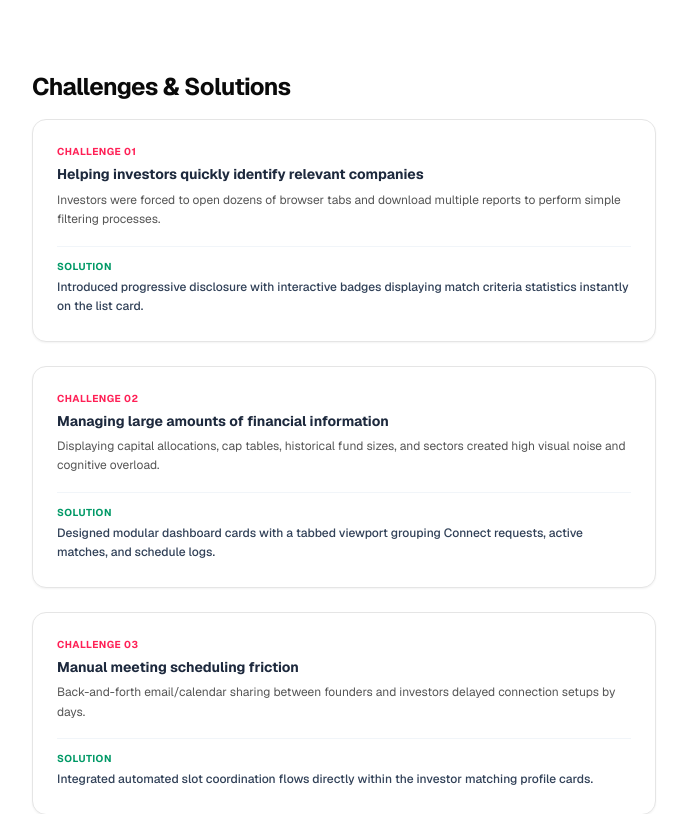
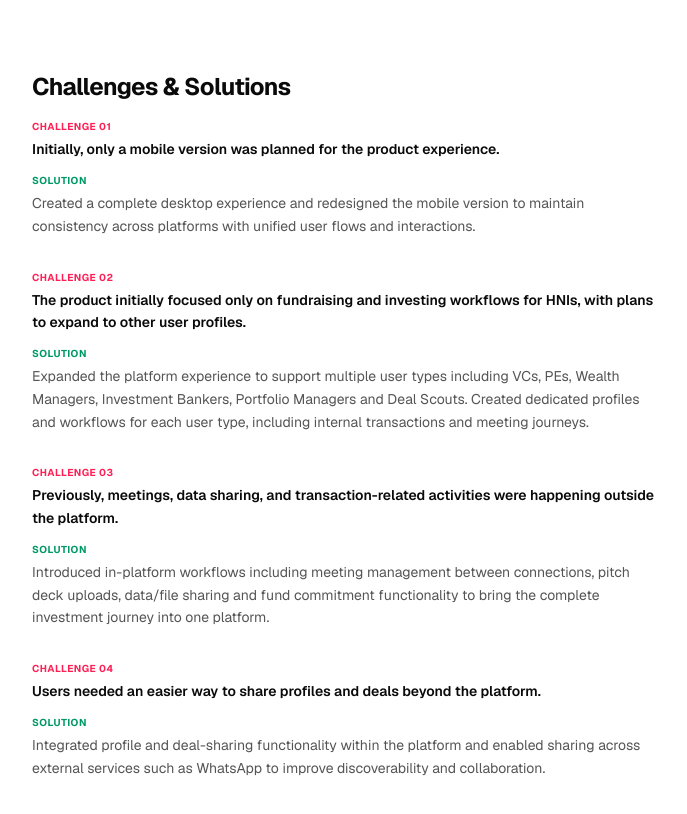
Before and after one commit to rahulpanchal8/resume, a Next.js app: page /projects/privatecircle-markets in a window 1280 px wide. Shown: the part 3071-3885 px from the top of the page, without its empty margins (296-983 px from the left). Built offline with nearby package versions, Linux system fonts and the light colour scheme.

Commit message:
Remove horizontal dividers between Challenges & Solutions items

```diff
--- a/src/app/projects/privatecircle-markets/page.tsx
+++ b/src/app/projects/privatecircle-markets/page.tsx
@@ -289,56 +289,68 @@ export default function PrivateCircleMarketsPage() {
       <BlurFade delay={0.45}>
         <div className="flex flex-col gap-2 pt-2">
           <h2 className="text-xl sm:text-2xl font-bold tracking-tight text-foreground">Challenges & Solutions</h2>
+          <div className="flex flex-col gap-8 mt-2">
 
-          <div className="flex flex-col gap-6 mt-2">
-
-            {/* Card 1 */}
-            <div className="p-6 border rounded-xl bg-white shadow-xs flex flex-col gap-4">
-              <div className="flex flex-col gap-1.5">
+            {/* Item 1 */}
+            <div className="flex flex-col gap-3">
+              <div className="flex flex-col gap-1">
                 <span className="text-[10px] font-bold text-rose-500 uppercase tracking-wider">Challenge 01</span>
-                <h3 className="font-bold text-sm text-slate-800 leading-snug">Helping investors quickly identify relevant companies</h3>
-                <p className="text-xs text-muted-foreground leading-relaxed">
-                  Investors were forced to open dozens of browser tabs and download multiple reports to perform simple filtering processes.
+                <p className="text-sm font-semibold text-foreground leading-relaxed">
+                  Initially, only a mobile version was planned for the product experience.
                 </p>
               </div>
-              <div className="border-t border-slate-100 pt-3 flex flex-col gap-1">
+              <div className="flex flex-col gap-1">
                 <span className="text-[10px] font-bold text-emerald-600 uppercase tracking-wider">Solution</span>
-                <p className="text-xs text-slate-700 leading-relaxed font-medium">
-                  Introduced progressive disclosure with interactive badges displaying match criteria statistics instantly on the list card.
+                <p className="text-sm text-muted-foreground leading-relaxed">
+                  Created a complete desktop experience and redesigned the mobile version to maintain consistency across platforms with unified user flows and interactions.
                 </p>
               </div>
             </div>
 
-            {/* Card 2 */}
-            <div className="p-6 border rounded-xl bg-white shadow-xs flex flex-col gap-4">
-              <div className="flex flex-col gap-1.5">
+            {/* Item 2 */}
+            <div className="flex flex-col gap-3">
+              <div className="flex flex-col gap-1">
                 <span className="text-[10px] font-bold text-rose-500 uppercase tracking-wider">Challenge 02</span>
-                <h3 className="font-bold text-sm text-slate-800 leading-snug">Managing large amounts of financial information</h3>
-                <p className="text-xs text-muted-foreground leading-relaxed">
-                  Displaying capital allocations, cap tables, historical fund sizes, and sectors created high visual noise and cognitive overload.
+                <p className="text-sm font-semibold text-foreground leading-relaxed">
+                  The product initially focused only on fundraising and investing workflows for HNIs, with plans to expand to other user profiles.
                 </p>
               </div>
-              <div className="border-t border-slate-100 pt-3 flex flex-col gap-1">
+              <div className="flex flex-col gap-1">
                 <span className="text-[10px] font-bold text-emerald-600 uppercase tracking-wider">Solution</span>
-                <p className="text-xs text-slate-700 leading-relaxed font-medium">
-                  Designed modular dashboard cards with a tabbed viewport grouping Connect requests, active matches, and schedule logs.
+                <p className="text-sm text-muted-foreground leading-relaxed">
+                  Expanded the platform experience to support multiple user types including VCs, PEs, Wealth Managers, Investment Bankers, Portfolio Managers and Deal Scouts. Created dedicated profiles and workflows for each user type, including internal transactions and meeting journeys.
                 </p>
               </div>
             </div>
 
-            {/* Card 3 */}
-            <div className="p-6 border rounded-xl bg-white shadow-xs flex flex-col gap-4">
-              <div className="flex flex-col gap-1.5">
+            {/* Item 3 */}
+            <div className="flex flex-col gap-3">
+              <div className="flex flex-col gap-1">
                 <span className="text-[10px] font-bold text-rose-500 uppercase tracking-wider">Challenge 03</span>
-                <h3 className="font-bold text-sm text-slate-800 leading-snug">Manual meeting scheduling friction</h3>
-                <p className="text-xs text-muted-foreground leading-relaxed">
-                  Back-and-forth email/calendar sharing between founders and investors delayed connection setups by days.
+                <p className="text-sm font-semibold text-foreground leading-relaxed">
+                  Previously, meetings, data sharing, and transaction-related activities were happening outside the platform.
                 </p>
               </div>
-              <div className="border-t border-slate-100 pt-3 flex flex-col gap-1">
+              <div className="flex flex-col gap-1">
                 <span className="text-[10px] font-bold text-emerald-600 uppercase tracking-wider">Solution</span>
-                <p className="text-xs text-slate-700 leading-relaxed font-medium">
-                  Integrated automated slot coordination flows directly within the investor matching profile cards.
+                <p className="text-sm text-muted-foreground leading-relaxed">
+                  Introduced in-platform workflows including meeting management between connections, pitch deck uploads, data/file sharing and fund commitment functionality to bring the complete investment journey into one platform.
+                </p>
+              </div>
+            </div>
+
+            {/* Item 4 */}
+            <div className="flex flex-col gap-3">
+              <div className="flex flex-col gap-1">
+                <span className="text-[10px] font-bold text-rose-500 uppercase tracking-wider">Challenge 04</span>
+                <p className="text-sm font-semibold text-foreground leading-relaxed">
+                  Users needed an easier way to share profiles and deals beyond the platform.
+                </p>
+              </div>
+              <div className="flex flex-col gap-1">
+                <span className="text-[10px] font-bold text-emerald-600 uppercase tracking-wider">Solution</span>
+                <p className="text-sm text-muted-foreground leading-relaxed">
+                  Integrated profile and deal-sharing functionality within the platform and enabled sharing across external services such as WhatsApp to improve discoverability and collaboration.
                 </p>
               </div>
             </div>
--- a/static/projects/privatecircle-markets/index.html
+++ b/static/projects/privatecircle-markets/index.html
@@ -268,67 +268,55 @@
       filter: grayscale(1);
     }
 
-    /* Challenges & Solutions Layout stacked vertically */
-    .challenges-solutions-grid {
+    /* Q&A-style UI for Challenges & Solutions */
+    .qa-list {
       display: flex;
       flex-direction: column;
-      gap: 1.5rem;
+      gap: 2rem;
       margin-top: 0.5rem;
     }
 
-    .cs-card {
-      padding: 1.5rem;
-      border: 1px solid var(--border);
-      border-radius: 0.5rem;
-      background: var(--card);
+    .qa-item {
       display: flex;
       flex-direction: column;
-      gap: 1rem;
+      gap: 0.75rem;
     }
 
-    .cs-header {
+    .qa-challenge, .qa-solution {
       display: flex;
       flex-direction: column;
       gap: 0.25rem;
     }
 
-    .cs-tag-challenge {
+    .qa-label {
       font-size: 0.625rem;
       font-weight: 700;
-      color: #e11d48;
       text-transform: uppercase;
       letter-spacing: 0.05em;
     }
 
-    .cs-tag-solution {
-      font-size: 0.625rem;
-      font-weight: 700;
-      color: #059669;
-      text-transform: uppercase;
-      letter-spacing: 0.05em;
+    .qa-label-challenge {
+      color: #e11d48;
     }
 
-    .cs-card h3 {
-      font-size: 0.875rem;
-      font-weight: 700;
-      color: var(--foreground);
-      margin: 0;
-      line-height: 1.3;
+    .qa-label-solution {
+      color: #059669;
     }
 
-    .cs-card p {
-      font-size: 0.75rem;
-      color: var(--muted-foreground);
+    .qa-text {
+      font-size: 0.875rem;
       line-height: 1.5;
       margin: 0;
     }
 
-    .cs-solution-body {
-      border-top: 1px solid #f1f5f9;
-      padding-top: 0.75rem;
-      display: flex;
-      flex-direction: column;
-      gap: 0.25rem;
+    .qa-challenge .qa-text {
+      color: var(--foreground);
+      font-weight: 600;
+    }
+
+    .qa-solution .qa-text {
+      color: var(--muted-foreground);
+      line-height: 1.6;
     }
 
     .compare-row {
@@ -803,56 +791,53 @@
       <!-- Challenges & Solutions -->
       <div class="section-divider blur-fade visible">
         <h2 class="section-title">Challenges & Solutions</h2>
-        <div class="challenges-solutions-grid">
+        <div class="qa-list">
 
-          <!-- Card 1 -->
-          <div class="cs-card">
-            <div class="cs-header">
-              <span class="cs-tag-challenge">Challenge 01</span>
-              <h3>Helping investors quickly identify relevant companies</h3>
+          <!-- Item 1 -->
+          <div class="qa-item">
+            <div class="qa-challenge">
+              <span class="qa-label qa-label-challenge">Challenge 01</span>
+              <p class="qa-text">Initially, only a mobile version was planned for the product experience.</p>
             </div>
-            <p>
-              Investors were forced to open dozens of browser tabs and download multiple reports to perform simple filtering processes.
-            </p>
-            <div class="cs-solution-body">
-              <span class="cs-tag-solution">Solution</span>
-              <p style="color: var(--foreground); font-weight: 600;">
-                Introduced progressive disclosure with interactive badges displaying match criteria statistics instantly on the list card.
-              </p>
+            <div class="qa-solution">
+              <span class="qa-label qa-label-solution">Solution</span>
+              <p class="qa-text">Created a complete desktop experience and redesigned the mobile version to maintain consistency across platforms with unified user flows and interactions.</p>
             </div>
           </div>
 
-          <!-- Card 2 -->
-          <div class="cs-card">
-            <div class="cs-header">
-              <span class="cs-tag-challenge">Challenge 02</span>
-              <h3>Managing large amounts of financial information</h3>
+          <!-- Item 2 -->
+          <div class="qa-item">
+            <div class="qa-challenge">
+              <span class="qa-label qa-label-challenge">Challenge 02</span>
+              <p class="qa-text">The product initially focused only on fundraising and investing workflows for HNIs, with plans to expand to other user profiles.</p>
             </div>
-            <p>
-              Displaying capital allocations, cap tables, historical fund sizes, and sectors created high visual noise and cognitive overload.
-            </p>
-            <div class="cs-solution-body">
-              <span class="cs-tag-solution">Solution</span>
-              <p style="color: var(--foreground); font-weight: 600;">
-                Designed modular dashboard cards with a tabbed viewport grouping Connect requests, active matches, and schedule logs.
-              </p>
+            <div class="qa-solution">
+              <span class="qa-label qa-label-solution">Solution</span>
+              <p class="qa-text">Expanded the platform experience to support multiple user types including VCs, PEs, Wealth Managers, Investment Bankers, Portfolio Managers and Deal Scouts. Created dedicated profiles and workflows for each user type, including internal transactions and meeting journeys.</p>
             </div>
           </div>
 
-          <!-- Card 3 -->
-          <div class="cs-card">
-            <div class="cs-header">
-              <span class="cs-tag-challenge">Challenge 03</span>
-              <h3>Manual meeting scheduling friction</h3>
+          <!-- Item 3 -->
+          <div class="qa-item">
+            <div class="qa-challenge">
+              <span class="qa-label qa-label-challenge">Challenge 03</span>
+              <p class="qa-text">Previously, meetings, data sharing, and transaction-related activities were happening outside the platform.</p>
             </div>
-            <p>
-              Back-and-forth email/calendar sharing between founders and investors delayed connection setups by days.
-            </p>
-            <div class="cs-solution-body">
-              <span class="cs-tag-solution">Solution</span>
-              <p style="color: var(--foreground); font-weight: 600;">
-                Integrated automated slot coordination flows directly within the investor matching profile cards.
-              </p>
+            <div class="qa-solution">
+              <span class="qa-label qa-label-solution">Solution</span>
+              <p class="qa-text">Introduced in-platform workflows including meeting management between connections, pitch deck uploads, data/file sharing and fund commitment functionality to bring the complete investment journey into one platform.</p>
+            </div>
+          </div>
+
+          <!-- Item 4 -->
+          <div class="qa-item">
+            <div class="qa-challenge">
+              <span class="qa-label qa-label-challenge">Challenge 04</span>
+              <p class="qa-text">Users needed an easier way to share profiles and deals beyond the platform.</p>
+            </div>
+            <div class="qa-solution">
+              <span class="qa-label qa-label-solution">Solution</span>
+              <p class="qa-text">Integrated profile and deal-sharing functionality within the platform and enabled sharing across external services such as WhatsApp to improve discoverability and collaboration.</p>
             </div>
           </div>
 
```
